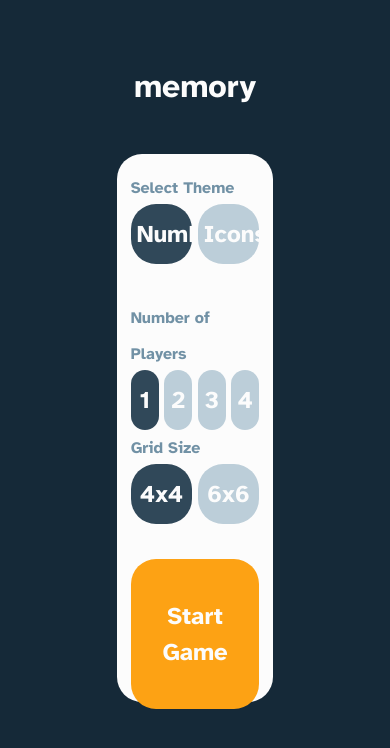
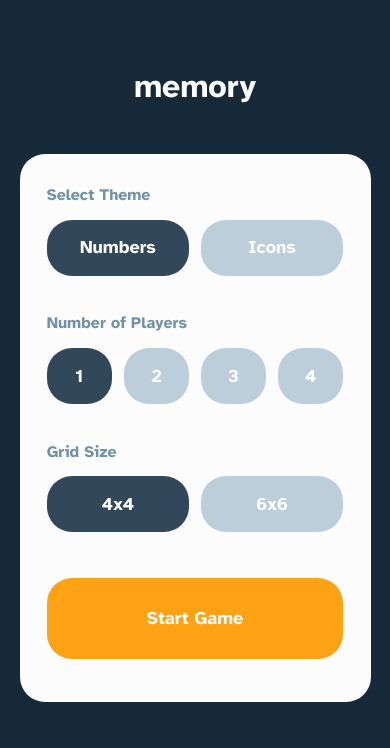
Before and after one commit to spomberg/memory, a React (Create React App) app: page / in a window 390 px wide. Shown: the top 748 px of the page. Built offline with nearby package versions, Linux system fonts and the light colour scheme.

Commit message:
Set mobile breakpoint

```diff
--- a/src/components/Start/Start.scss
+++ b/src/components/Start/Start.scss
@@ -87,4 +87,23 @@
       }
     }
   }
+
+  // Mobile breakpoint
+  @media screen and (max-width: 425px) {
+    .game-settings {
+      width: 90%;
+      padding: 7%;
+      padding-bottom: 2%;
+      font-size: large;
+
+      button {
+        margin-top: 3%;
+      }
+
+      .start-button {
+        margin-top: 4%;
+        height: 70%;
+      }
+    }
+  }
 }
```
